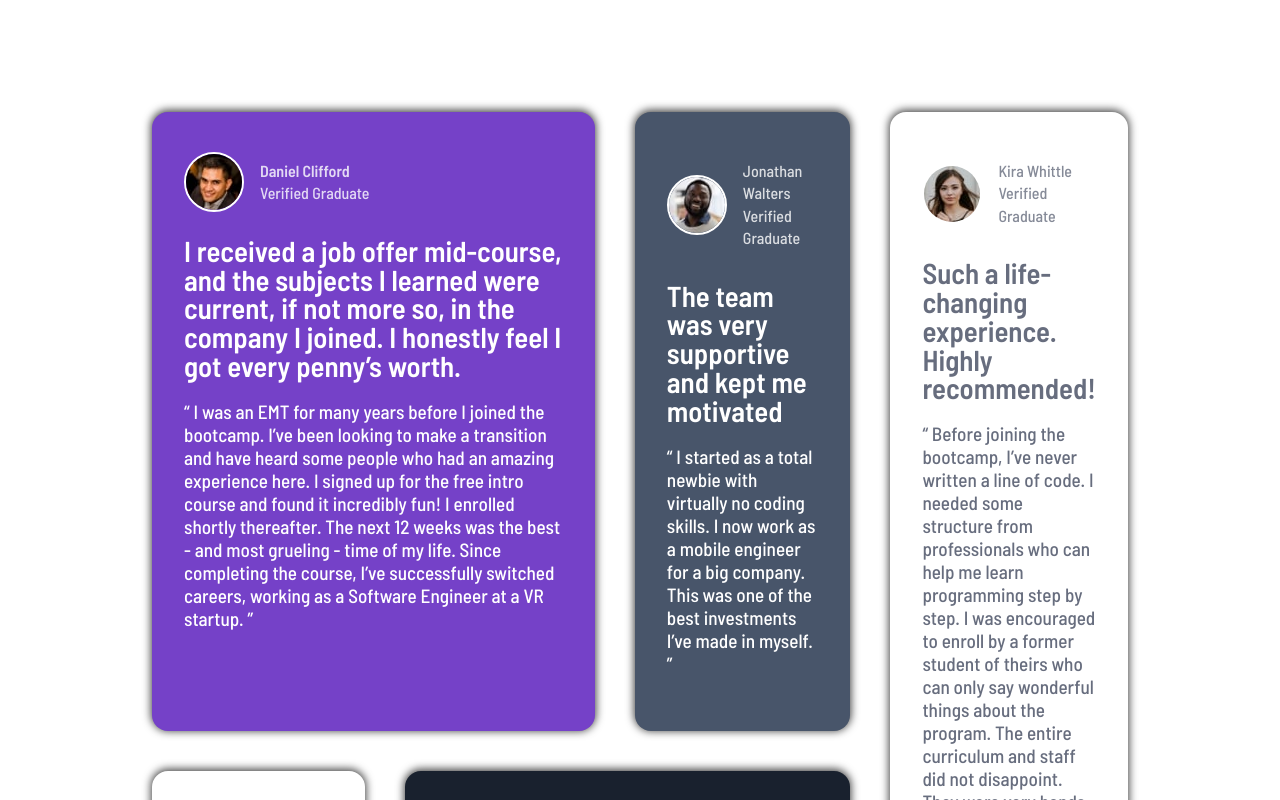
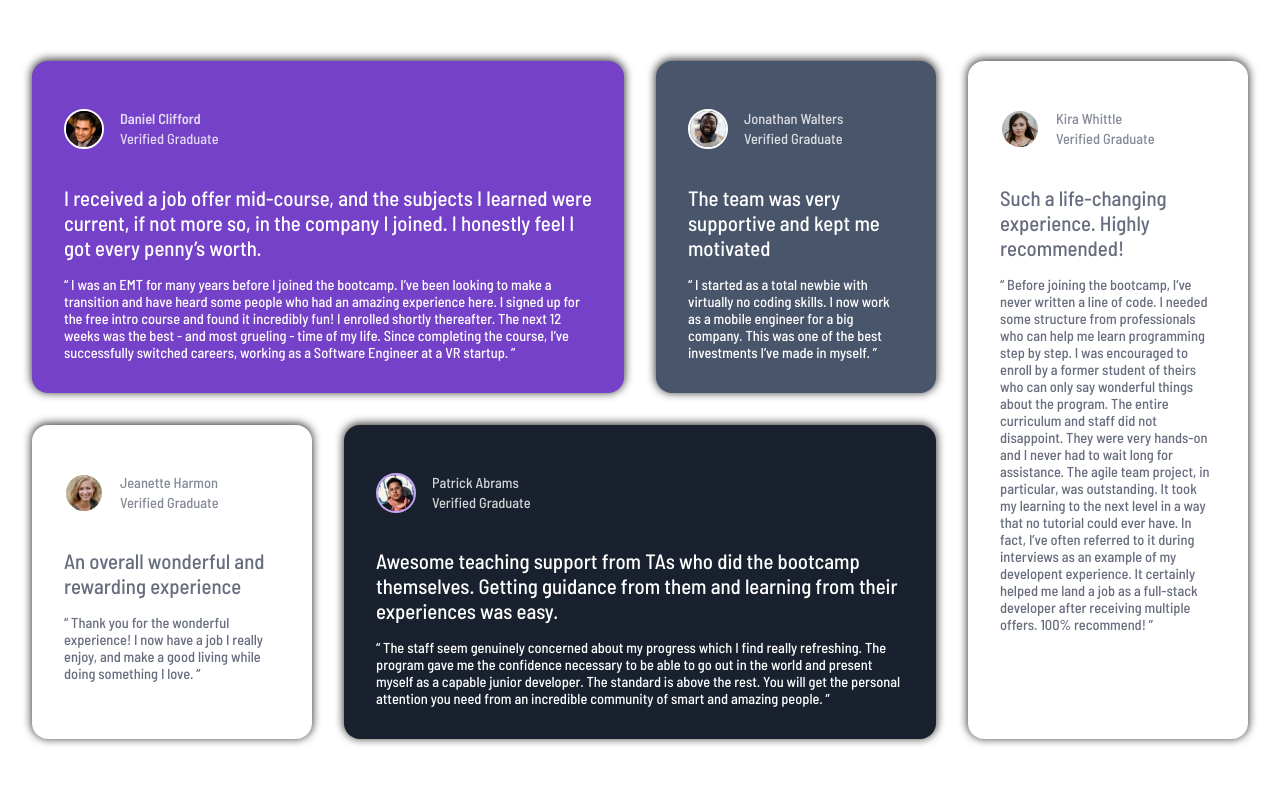
Before and after one commit to iboy80/testimonials-grid-section-main, a plain HTML site: page testimonials-grid-section-main/index.html in a window 1280 px wide. Shown: the top 800 px of the page. Drawn offline with Linux system fonts and the light colour scheme.

Commit message:
html css düzenleme

```diff
--- a/testimonials-grid-section-main/index.html
+++ b/testimonials-grid-section-main/index.html
@@ -26,6 +26,7 @@
 
 <body>
   <main>
+    <div class="container">
     <div class="Box Daniel">
       <div class="bslk">
         <img src="images/image-daniel.jpg" alt="Daniel">
@@ -117,6 +118,7 @@
         experience. It certainly helped me land a job as a full-stack developer after receiving multiple offers.
         100% recommend! ”</p>
     </div>
+    </div>
   </main>
 
 </body>
--- a/testimonials-grid-section-main/style.css
+++ b/testimonials-grid-section-main/style.css
@@ -13,23 +13,39 @@
 --Dark-blue: hsl(219, 29%, 14%);
 --Black: hsl(0, 0%, 7%);
 }
+*,
+    *::after,
+    *::before{
+      margin: 0;
+      padding: 0;
+      box-sizing: border-box;
+    }
+body{
+      min-height: 100vh;
+      height: auto;
+      display: flex;
+      flex-direction: column;
+      justify-content: center;
+      align-items: center;
+      font-family: "Barlow Semi Condensed", sans-serif;
+      background-color: var(--Grey1);
 
-body{
-    margin: 0;
-    padding: 7rem 9.5rem ;
-    box-sizing: border-box;
-    font-family: "Barlow Semi Condensed", sans-serif;
+
 
 
 
 }
-main{
+.container{
     display: grid;
-    gap: 2.5rem;
+      grid-template-columns: 280px 280px 280px 280px;
+      grid-template-rows: auto auto;
+      gap: 2rem;
     grid-template-areas: "Daniel Daniel Jonathan Kira"
     "Jeanette Patrick Patrick  Kira" ;
-    grid-template-columns: repeat(4, 1fr);
+
+
 }
+
 .Box{
     padding: 2rem;
     border-radius: 1rem;
@@ -38,6 +54,7 @@ main{
 img{
     border-radius: 50%;
     border: 2px solid var(--White);
+    width: 2.5rem;
 }
 
 .bslk{
@@ -50,22 +67,20 @@ img{
 
 /* Başlıklar (h3) */
 .Box h3 {
-  font-size: 1.8rem;
-  font-weight: 600;
-  margin-top: 1rem;
-  margin-bottom: 1rem;
-  line-height: 1;
+      font-size: 1.3rem;
+      margin-top: 1.2rem;
+      font-weight: 500;
 }
 
 /* Açıklama metinleri (p) */
 .Box p {
-  font-size: 1.2rem;
-  margin-bottom: 1rem;
+   font-size: 0.9rem;
+  margin-top: 1rem;
 }
 
 /* İsim ve rol kısmı */
 .name p {
-  font-size: 1rem;
+  font-size: 0.9rem;
   line-height: 1.4;
   opacity: 0.8;
   margin: 0;
@@ -105,12 +120,11 @@ color: var(--Grey-400);
 
 }
 
-@media (max-width: 375px) {
-  body {
+@media (max-width: 765px) {
+  body{
     padding: 2rem;
   }
-
-  main {
+  .container {
     grid-template-areas:
       "Daniel"
       "Jonathan"
@@ -119,16 +133,5 @@ color: var(--Grey-400);
       "Kira";
     grid-template-columns: 1fr;
   }
-  .Box h3{
-    font-size: 1.3rem;
-  }
-  .Box p {
-    font-size: 0.8rem;
-  }
-  img{
-    height: 1.7rem;
-  }
-  .name p{
-    font-size: 0.7rem;
-  }
+
 }
```
